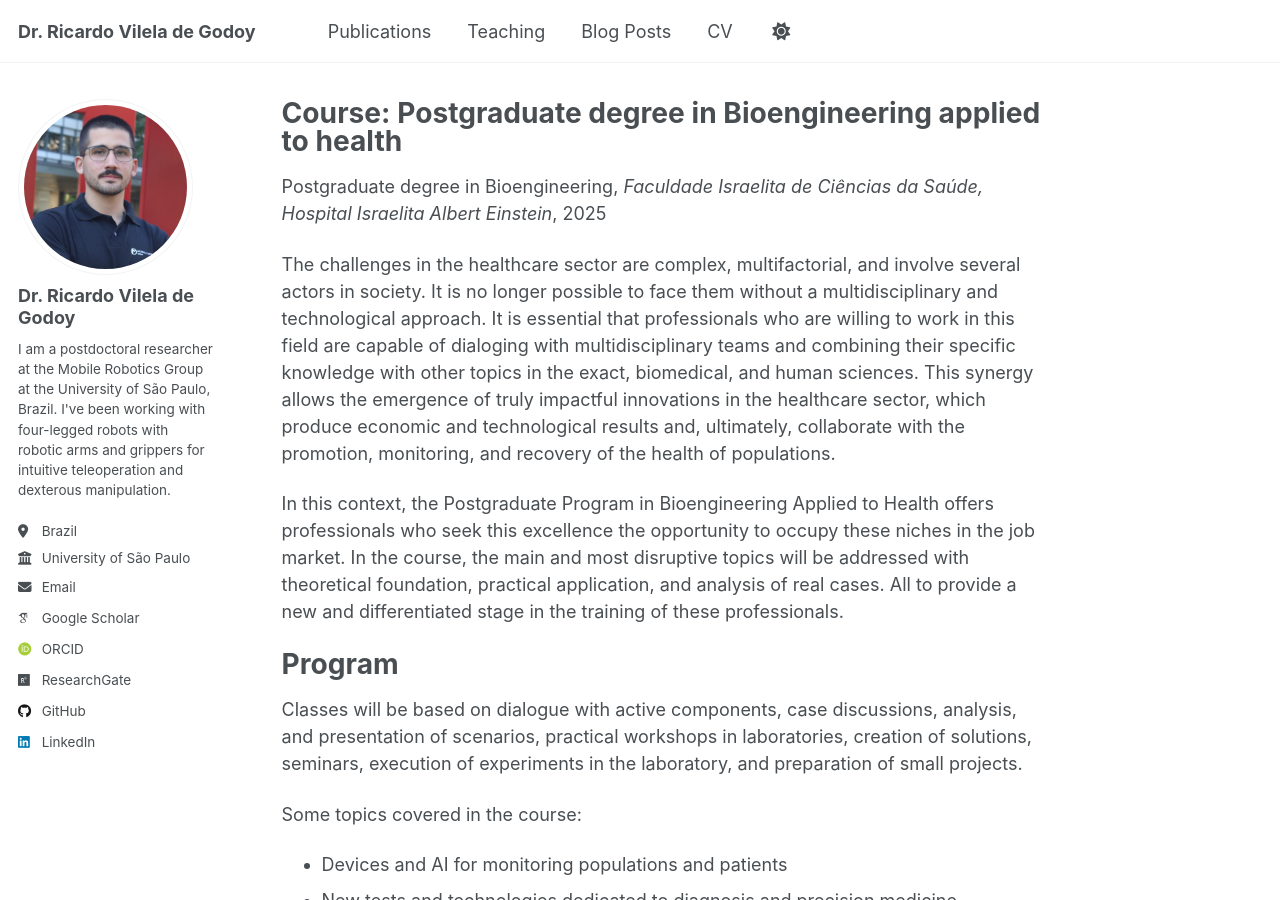
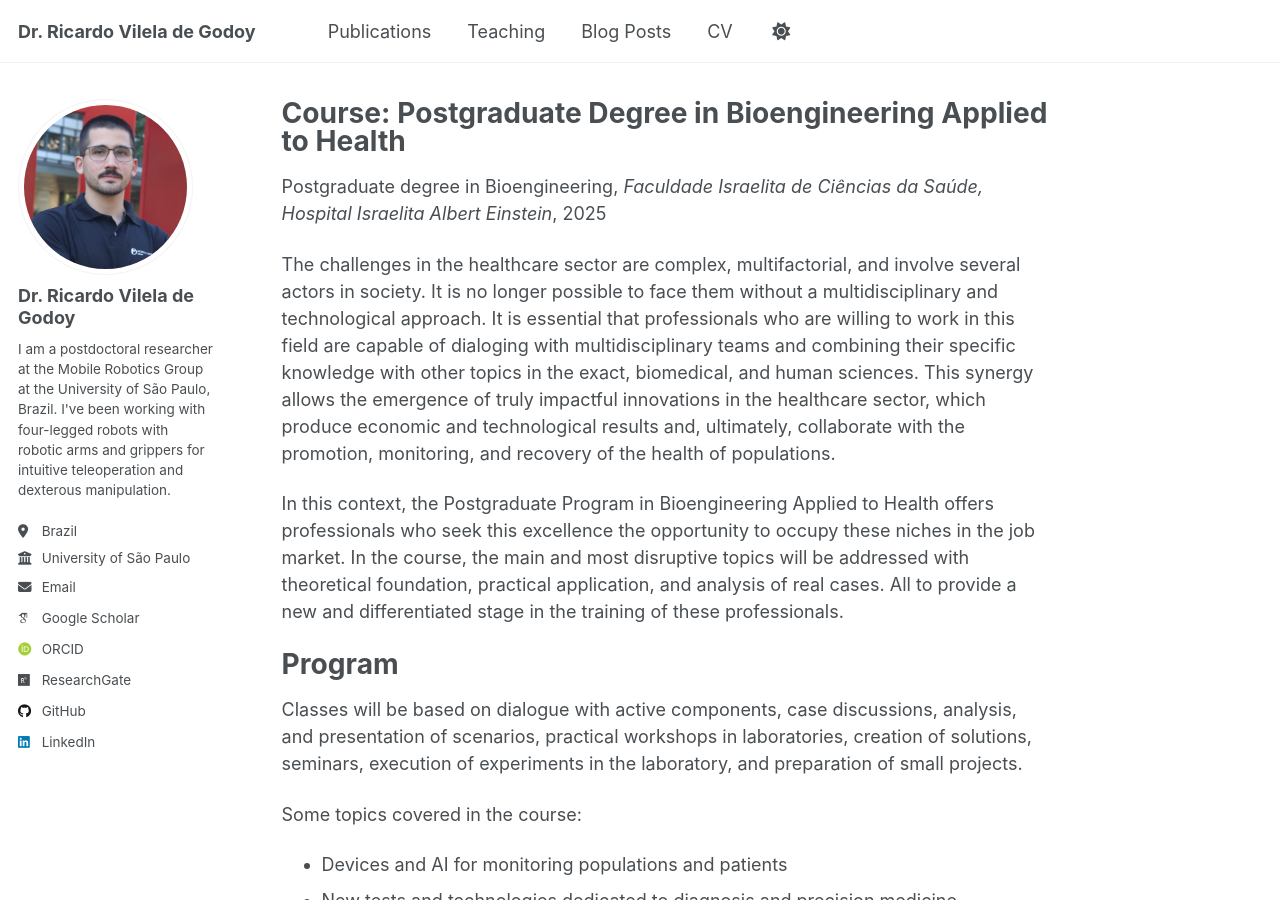
Before and after one commit to ricardovgodoy/ricardovgodoy.github.io, a Jekyll site: the page built from _teaching/2025-postgrad-Bioengineering.md, in a window 1280 px wide and 900 px high. Built offline with Jekyll 4.4.1, drawn with Linux system fonts in a browser that asks for light colours; some web fonts are replaced.

```diff
--- a/_teaching/2025-postgrad-Bioengineering.md
+++ b/_teaching/2025-postgrad-Bioengineering.md
@@ -1,5 +1,5 @@
 ---
-title: "Course: Postgraduate degree in Bioengineering applied to health"
+title: "Course: Postgraduate Degree in Bioengineering Applied to Health"
 collection: teaching
 type: "Postgraduate degree in Bioengineering"
 permalink: /teaching/2025-postgrad-Bioengineering
```
